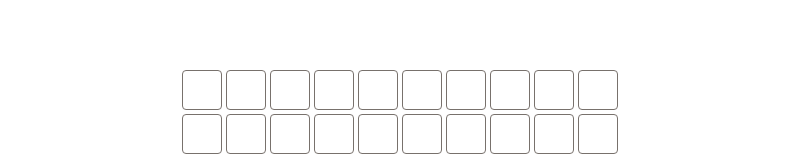
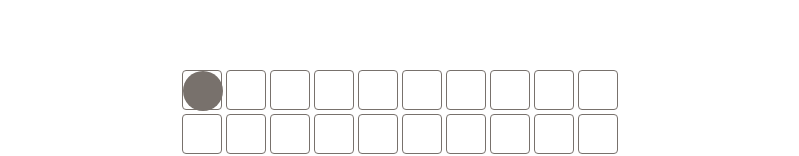
Before and after one commit to zzoyu/omok.js, a Vue app: page /game in a window 1280 px wide. Both pictures are taken after a click on the element 442 px from the left and 210 px from the top of the page. Shown: the part 120-276 px from the top of the page, without its empty margins (240-1039 px from the left). Built offline with nearby package versions, Linux system fonts and the light colour scheme; a web font is replaced by a local one.

Commit message:
feat: :sparkles: add stone basic

```diff
--- /dev/null
+++ b/src/classes/Stone.ts
@@ -0,0 +1,9 @@
+export enum StoneType {
+  EMPTY = 0,
+  BLACK = 1,
+  WHITE = 2,
+}
+
+export class Stone {
+  constructor(public type: StoneType) {}
+}
--- /dev/null
+++ b/src/components/BaseOmokCell.vue
@@ -0,0 +1,31 @@
+<script setup lang="ts">
+import { StoneType } from "@/classes/Stone";
+
+defineProps<{
+  data: StoneType;
+}>();
+
+const emit = defineEmits<{
+  (event: "addStone"): void;
+}>();
+
+const addStone = () => {
+  emit("addStone");
+};
+</script>
+
+<template>
+  <div
+    @click="addStone"
+    class="w-10 h-10 border border-stone-500 rounded cursor-pointer"
+  >
+    <div
+      v-if="data !== StoneType.EMPTY"
+      class="w-10 h-10 rounded-full"
+      :class="{
+        'bg-stone-500': data === StoneType.BLACK,
+        'bg-stone-100': data === StoneType.WHITE,
+      }"
+    ></div>
+  </div>
+</template>
--- a/src/components/TheGameBase.vue
+++ b/src/components/TheGameBase.vue
@@ -1,19 +1,26 @@
 <script setup lang="ts">
+import { StoneType } from "@/classes/Stone";
+import BaseOmokCell from "@/components/BaseOmokCell.vue";
 import { useStore } from "@/stores/game";
 
 const store = useStore();
+
+const addStone = (position: { row: number; col: number }) => {
+  store.gameGrid[position.row][position.col] = StoneType.BLACK;
+};
 </script>
 
 <template>
   <!-- grid 20*20 squares -->
   <div class="grid grid-cols-10 grid-rows-10 gap-1">
     <!-- 20*20 squares -->
-    <template v-for="(i, key) in store?.gameGrid" :key="`row_${key}`">
-      <div
-        v-for="(j, key) in i"
-        :key="`cell_${key}`"
-        class="w-10 h-10 border border-stone-500 rounded cursor-pointer"
-      ></div>
+    <template v-for="(i, row) in store?.gameGrid" :key="`row_${row}`">
+      <BaseOmokCell
+        @add-stone="addStone({ row, col })"
+        v-for="(j, col) in i"
+        :key="`row_${row}_cell_${col}`"
+        :data="j"
+      />
     </template>
   </div>
 </template>
--- a/src/stores/game.ts
+++ b/src/stores/game.ts
@@ -1,5 +1,6 @@
 import { ref, computed } from "vue";
 import { defineStore } from "pinia";
+import { StoneType } from "@/classes/Stone";
 
 export const useStore = defineStore("game", () => {
   const isMyTurn = ref(true);
@@ -8,7 +9,9 @@ export const useStore = defineStore("game", () => {
     return isMyTurn.value ? "내 차례" : "상대 차례";
   });
 
-  const gameGrid = ref(Array.from(Array(10), () => new Array(10)));
+  const gameGrid = ref(
+    Array.from(Array(10), () => new Array(10).fill(StoneType.EMPTY))
+  );
 
   return { isMyTurn, getTurnText, gameGrid };
 });
```
